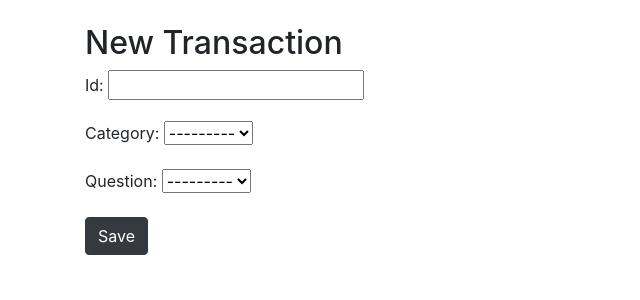
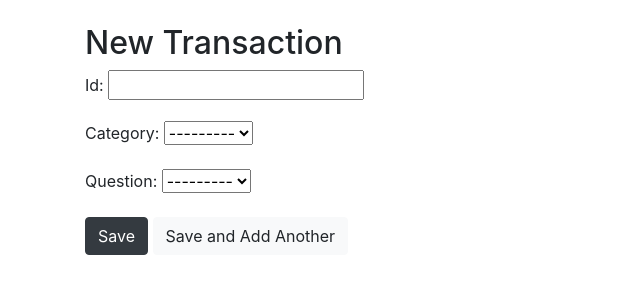
Before and after one commit to jgillard/practising-python-django, a Django app: page /transactions/new/ in a window 1280 px wide. Shown: the part 56-356 px from the top of the page, without its empty margins (0-640 px from the left). Run offline with Django 3.2, Linux system fonts and the light colour scheme; data that the repository does not hold is empty; some libraries are stand-ins or nearby versions.

Commit message:
Add save-and-add-another to Ingest form

```diff
--- a/categories/templates/components/ingest_form.html
+++ b/categories/templates/components/ingest_form.html
@@ -4,7 +4,8 @@
   {% csrf_token %}
   {{ form_transaction.as_p }}
   {{ form_qa.as_p }}
-  <button type="submit" class="save btn btn-dark">Save</button>
+  <input type="submit" name="save" value="Save" class="save btn btn-dark">
+  <input type="submit" name="save-and-add-another" value="Save and Add Another" class="save btn btn-light">
 </form>
 <br>
 
--- a/categories/views.py
+++ b/categories/views.py
@@ -334,4 +334,7 @@ def process_transaction_post(request):
                 qa = form_qa.save(commit=False)
                 qa.transaction = transaction
                 qa.save()
+        if 'save-and-add-another' in request.POST:
+            return redirect(request.path_info)
+
         return redirect('transaction_detail', pk=transaction.id)
```
